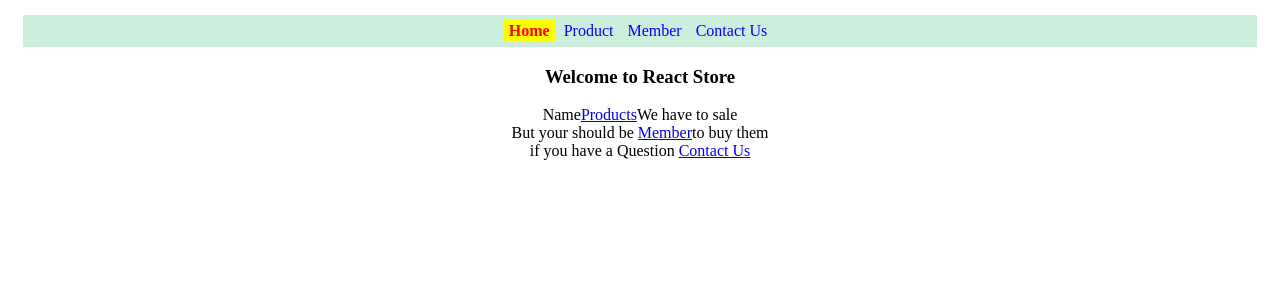
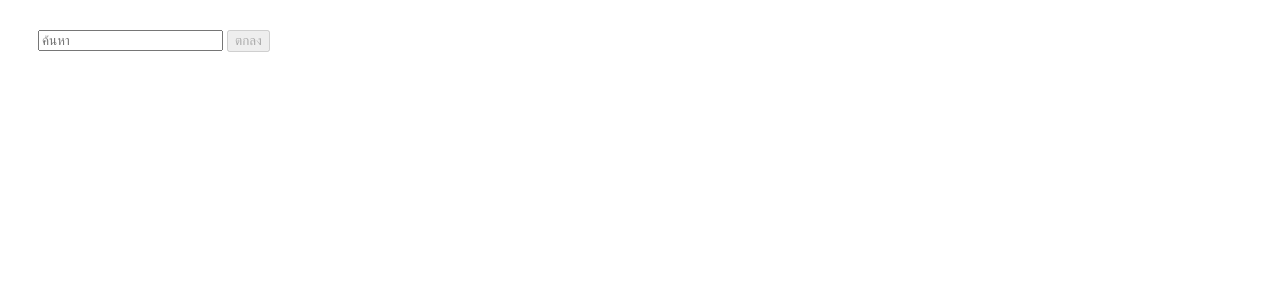
Before and after one commit to s6503052412161/app1, a React (Create React App) app: page / in a window 1280 px wide. Shown: the top 300 px of the page. Built offline with nearby package versions, Linux system fonts and the light colour scheme.

Commit message:
function search
function search

```diff
--- a/src/App.js
+++ b/src/App.js
@@ -1,8 +1,10 @@
 import React from 'react';
 import Router3 from './router3.js';
+import FromSearch from './form-search.js';
 function App() {
   return(
-    <Router3/>
+    <Router3/>,
+    <FromSearch/>
   )
 }
 
--- a/src/Home.js
+++ b/src/Home.js
@@ -4,9 +4,9 @@ export default function Home(){
     return(
         <p style={{textAlign:'center'}}>
             <h3>Welcome to React Store</h3>
-            Name<a href="/products">Products</a>We have to sale
+            Name <a href="/product">Products </a>We have to sale
             <br/>
-            But your should be <a href="/member">Member</a>to buy them<br/>
+            But your should be <a href="/member">Member </a>to buy them<br/>
             if you have a Question <a href="/contact">Contact Us</a>
         </p>
     )
--- /dev/null
+++ b/src/form-search.js
@@ -0,0 +1,24 @@
+import React from 'react'
+
+export default function FromSearch(){
+    const textKw = React.useRef()
+    const btOk = React.createRef()
+
+    const onChangeKw = () => {
+        if (textKw.current.value.trim() !== '') {
+            btOk.current.disabled = false
+            } else {
+            btOk.current.disabled = true
+        }
+    }
+
+return (
+    <div style={{margin:'30px'}}>
+        <form>
+            <input type="text" name="kw" placeholder="ค้นหา"
+                ref={textKw} onInput={onChangeKw}/>&nbsp;
+            <button ref={btOk} disabled>ตกลง</button>
+        </form>
+    </div>
+    )
+    }
```
Also changed, not shown: 1 other file (tests, documents, lock files or other folders).
